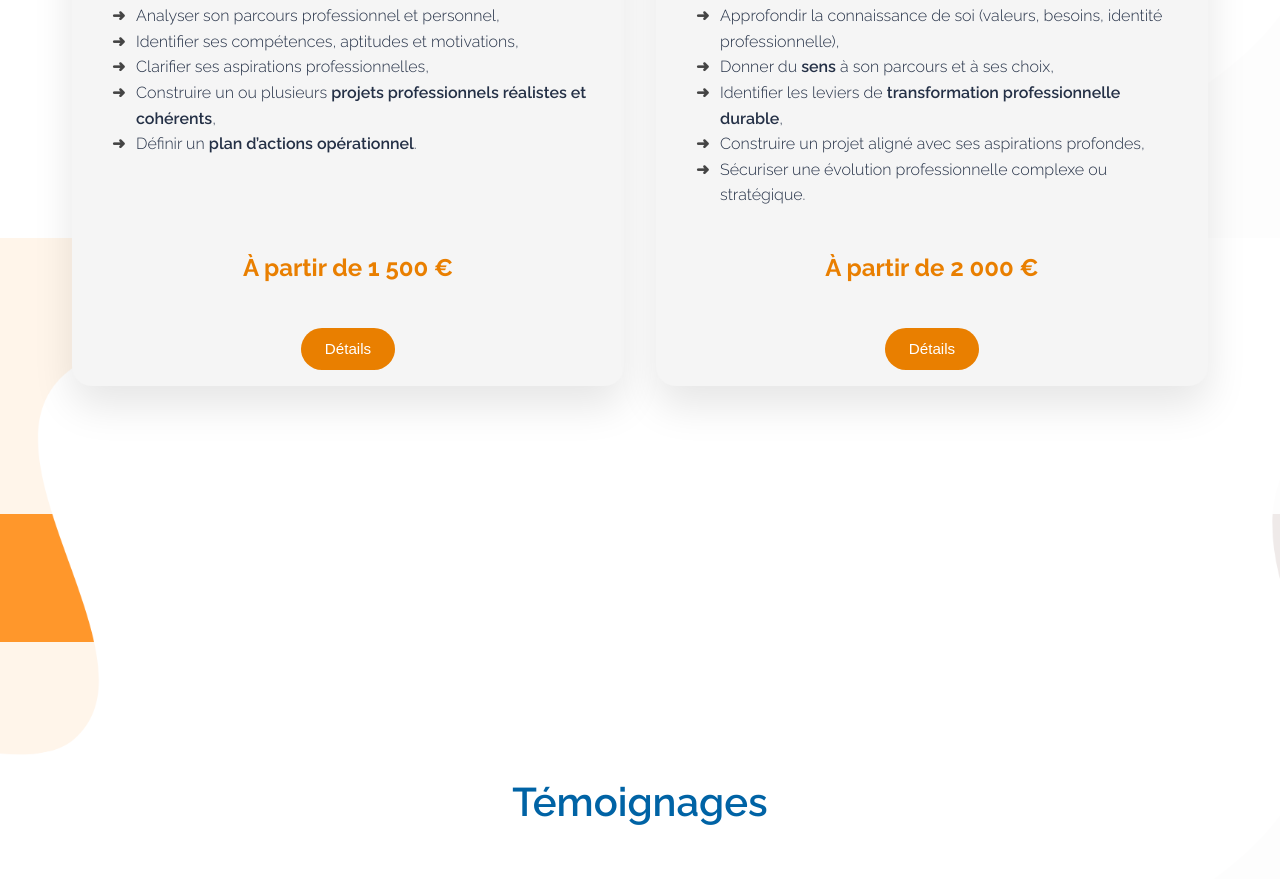
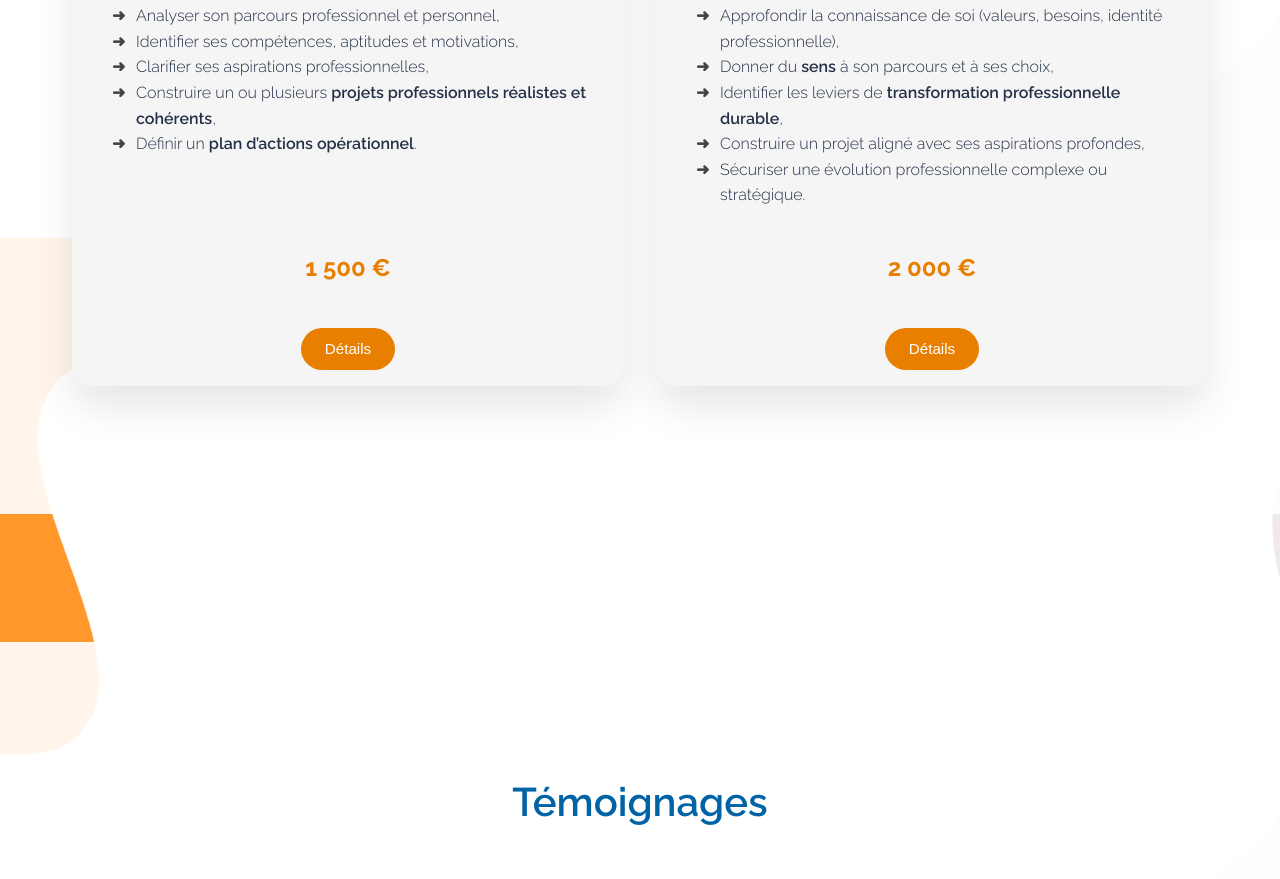
Before and after one commit to lvirard/enviedesens_website, a plain HTML site: page index.html in a window 1280 px wide. Shown: the part 2188-3067 px from the top of the page. Drawn offline with Linux system fonts and the light colour scheme.

Commit message:
Update index.html
Enlevé A partir de dans le prix

```diff
--- a/index.html
+++ b/index.html
@@ -93,7 +93,7 @@
 
             </div>
             <div class="offre-bottom">
-              <div class="offre-price">À partir de 1 500 €</div>
+              <div class="offre-price">1 500 €</div>
               <button class="card-flip btn-details"
                       aria-expanded="false"
                       aria-controls="detail-essentiel">
@@ -132,7 +132,7 @@
               </ul>
             </div>
             <div class="offre-bottom">
-              <div class="offre-price">À partir de 2 000 €</div>
+              <div class="offre-price">2 000 €</div>
               <button class="card-flip btn-details"
                       aria-expanded="false"
                       aria-controls="detail-approfondi">
```
